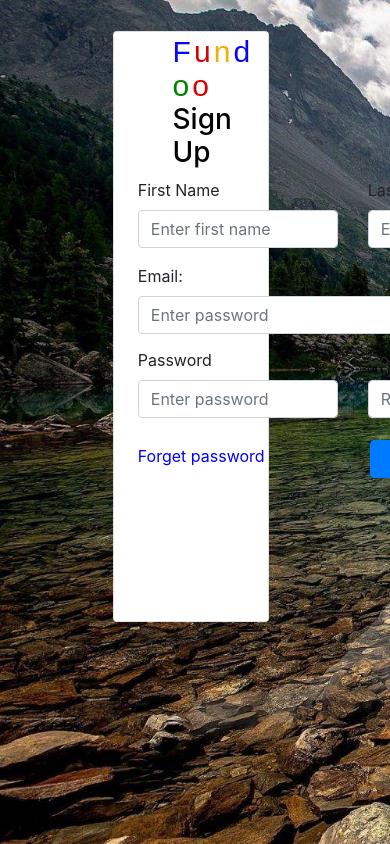
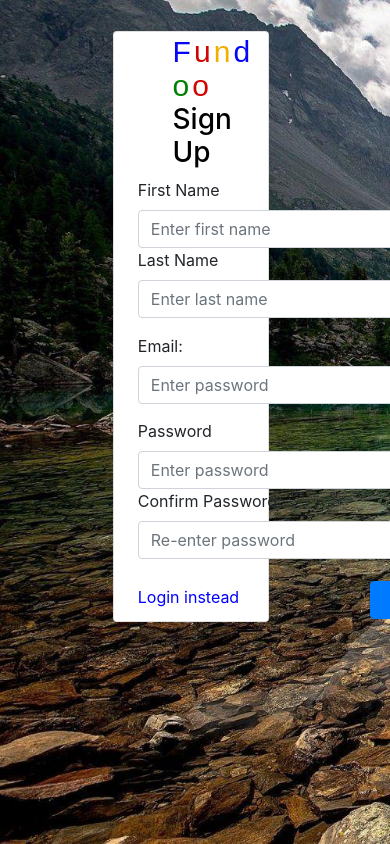
Before and after one commit to dhanashrisakharkar/FundooNotes-App, a plain HTML site: page SignUp-Page/SignUp-Page.html in a window 390 px wide. Shown: the top 844 px of the page. Drawn offline with nearby package versions, Linux system fonts and the light colour scheme.

Commit message:
[Dhanashri] Refactor. Applied grid for responsiveness on signup page and error-text is added

```diff
--- a/SignUp-Page/SignUp-Page.html
+++ b/SignUp-Page/SignUp-Page.html
@@ -6,6 +6,9 @@
     <meta name="viewport" content="width=device-width, initial-scale=1, shrink-to-fit=no">
 
     <!-- Bootstrap CSS -->
+    <meta name="viewport" content="width=device-width, initial-scale=1.0">
+    <link rel="preconnect" href="https://fonts.gstatic.com">
+    <link href="https://fonts.googleapis.com/css2?family=Roboto:wght@300;400;500;700&display=swap" rel="stylesheet">
     <link rel="stylesheet" href="https://maxcdn.bootstrapcdn.com/bootstrap/4.5.2/css/bootstrap.min.css">
     <link rel="stylesheet" type="text/css" href="SignUp-Page.css">
     <script src="https://ajax.googleapis.com/ajax/libs/jquery/3.5.1/jquery.min.js"></script>
@@ -14,14 +17,17 @@
   <script src="https://code.jquery.com/jquery-3.2.1.slim.min.js" integrity="sha384-KJ3o2DKtIkvYIK3UENzmM7KCkRr/rE9/Qpg6aAZGJwFDMVNA/GpGFF93hXpG5KkN" crossorigin="anonymous"></script>
 <script src="https://cdnjs.cloudflare.com/ajax/libs/popper.js/1.12.9/umd/popper.min.js" integrity="sha384-ApNbgh9B+Y1QKtv3Rn7W3mgPxhU9K/ScQsAP7hUibX39j7fakFPskvXusvfa0b4Q" crossorigin="anonymous"></script>
 <script src="https://maxcdn.bootstrapcdn.com/bootstrap/4.0.0/js/bootstrap.min.js" integrity="sha384-JZR6Spejh4U02d8jOt6vLEHfe/JQGiRRSQQxSfFWpi1MquVdAyjUar5+76PVCmYl" crossorigin="anonymous"></script>
-    <title>Login Page</title>
+<script defer src="./Get-set.js"></script>
+   <title>SignUp Page</title>
 </head>
 <body class="bck-image">
     <main>
-        <div class="card" >
-            <div class="container">
+      <div class="card" >
+      <div class="container">
+
+
                 <div class="fundoo-tittle">
-                    <span style=" color: #0606f8" >F</span>
+                <span style=" color: #0606f8" >F</span>
               <span style=" color: #d10303" >u</span>
               <span style=" color: #f0b000">n</span>
               <span style=" color: #0606f8 ">d</span>
@@ -31,39 +37,68 @@
               <div class="sign-up">
                   <h3>Sign Up</h3>
               </div>
-              <form class="form-field" action="/action_page.php">
+              <form class="form-field" action="#" onsubmit="save()">
                 <section>
                     <ul class="form">
                   <div class="form-group">
-                    <li class="twoColumnPart">
+                    <div class="row">
+                    <!-- <li class="twoColumnPart"> -->
+
+                        <div class="col-sm-3 col-md-6">
+                          <div class="fname">
                     <label for="fname">First Name</label>
-                    <input type="text" name="fname" id="fname" placeholder="Enter first name" class="form-control " required>
+                    <input  type="text" name="fname" id="fname" placeholder="Enter first name" class="form-control " required>
+                    <error-output class="text-error" for="text"></error-output>
+                  </div>
+                      </div>
+                    <!-- </li> -->
 
-                    </li>
-                    <li class="twoColumnPart">
+                    <!-- <li class="twoColumnPart"> -->
+
+                      <div  class="col-sm-9 col-md-6">
+                        <div class="lname">
                         <label for="lname">Last Name</label>
                     <!-- <input type="text" name="lname"id="lname" placeholder="Enter lastname" class="form-control form-control-lg"> -->
-                    <input type="text" name="lname"id="lname" placeholder="Enter last name" class="form-control " required>
-                    </li>
+                    <input type="text" name="lname" id="lname" placeholder="Enter last name" class="form-control " required>
+                    <error-output class="Ltext-error" for="text"></error-output>
+                  </div>
+                </div>
+                    <!-- </li> -->
+                  </div>
                   </div>
                   <div class="email">
-
+                    <div class="row">
+                      <div class="col-sm-12 col-md-12">
                   <label for="email">Email:</label>
                   <input type="email" class="form-control" id="email" placeholder="Enter password" name="email" required>
-
+                  <error-output class="email-error" for="text"></error-output>
+                </div>
+                </div>
                   </div>
 
 
                   <div class="form-group">
                     <div class="password">
-                      <li class="twoColumnPart">
+                      <div class="row">
+                      <!-- <li class="twoColumnPart"> -->
+                        <div class="col-sm-3 col-md-6">
+                          <div class="pwd">
                     <label for="pwd">Password</label>
-                    <input type="password" class="form-control" id="pwd" placeholder="Enter password" name="pswd" required>
-                     </li>
-                     <li class="twoColumnPart">
+                    <input type="password" class="form-control" id="pwd" placeholder="Enter password" name="pwd" required>
+                    <error-output class="pwd-error" for="text"></error-output>
+                  </div>
+                        </div>
+                     <!-- </li> -->
+                     <!-- <li class="twoColumnPart"> -->
+                      <div class="col-sm-9 col-md-6">
+                        <div class="rpwd">
                         <label for="rpwd">Confirm Password</label>
-                        <input type="rpassword" class="form-control" id="rpwd" placeholder="Re-enter password" name="rpswd" required>
-                    </li>
+                        <input type="password" class="form-control" id="rpwd" placeholder="Re-enter password" name="rpwd" required>
+                        <error-output class="text-error" for="text"></error-output>
+                      </div>
+                    </div>
+                    <!-- </li> -->
+                  </div>
                     </div>
                     <div class="valid-feedback">Valid.</div>
                     <div class="invalid-feedback">Please fill out this field.</div>
@@ -71,9 +106,9 @@
                   </div >
                   <div class="button">
                       <div class="link">
-                      <a style="color: blue;" >Forget password</a>
+                      <a style="color: blue;" >Login instead</a>
                     </div>
-                  <button type="submit" class="btn btn-primary">Submit</button>
+                  <button type="submit" class="btn btn-primary" id="submitButton">Submit</button>
                 </div>
                   </ul>
                 </section>
@@ -83,7 +118,7 @@
 
     </main>
 
-
+    <script defer src="./SignUp-page.js"></script>
 
 </body>
 </html>
```
